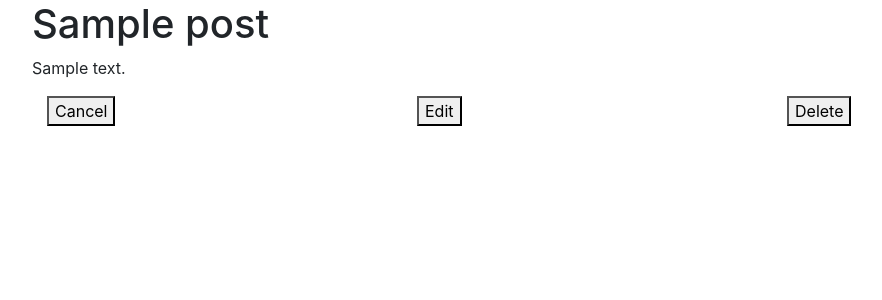
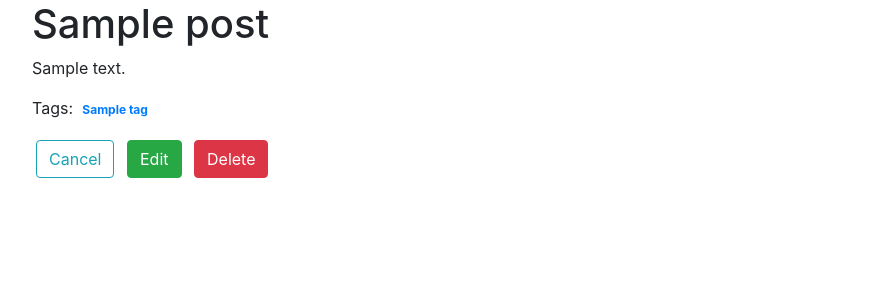
Before and after one commit to Tomomi-K1/sp-flask-blogy, a Flask app: page /posts/1 in a window 1280 px wide. Shown: the top 300 px of the page, without its empty margins (53-935 px from the left). Run offline with Flask 2, Linux system fonts and the light colour scheme; tables that the repository leaves empty hold one stand-in row (values such as "Sample post").

Commit message:
part3 assignment

```diff
--- a/app.py
+++ b/app.py
@@ -113,7 +113,9 @@ def add_new_post(user_id):
     tags = request.form.getlist('tags')
 
     new_post = Post(title=title, content=content, user_id=user_id )
-
+    for tag in tags:
+        tag_id = Tag.query.get(tag)
+        new_post.tags.append(tag_id)
     db.session.add(new_post)
     db.session.commit()
 
@@ -124,27 +126,42 @@ def show_post_details(post_id):
     """Show a post.Show buttons to edit and delete the post."""
 
     post =Post.query.get(post_id)
+    tags =post.tags
 
-    return render_template('post-detail.html', post=post)
+
+    return render_template('post-detail.html', post=post, tags=tags)
 
 @app.route('/posts/<int:post_id>/edit', methods=["GET"])
 def show_post_edit_form(post_id):
     """Show a form to edit an existing post"""
     post = Post.query.get(post_id)
-    return render_template('post-edit-form.html', post=post)
+    tags = Tag.query.all()
+    checked_tag = post.tags
+    return render_template('post-edit-form.html', post=post, tags=tags,checked_tag=checked_tag)
 
 @app.route('/posts/<int:post_id>/edit', methods=["POST"])
 def post_editted_post(post_id):
     """Handle form submission for updating an existing post"""
     title = request.form['title']
     content = request.form['content']
+    tags = request.form.getlist('tags')
 
     post = Post.query.get(post_id)
     post.title = title
     post.content = content
 
+    for tag in post.tags:
+        if tag.id not in tags:
+            tag=Tag.query.get(tag.id)
+            post.tags.remove(tag)
+
+    for tag in tags:
+        tag_id = Tag.query.get(tag)
+        post.tags.append(tag_id)
+
     db.session.add(post)
     db.session.commit()
+
 
     return redirect(url_for('show_post_details', post_id =post_id))
     # or you could write return redirect(f"/users/{post.user_id}')
--- a/static/style.css
+++ b/static/style.css
@@ -4,14 +4,14 @@ img{
     margin: 10px 50px;
 }
 
-.container{
+/* .container{
     width: 90%;
     display: flex;
     flex-direction: column;
     align-content: left;
     /* align-items: center; */
-    flex-wrap: wrap;
-}
+    /* flex-wrap: wrap; */
+/* } */
 
 .user-name{
     /* width: 100%; */
--- a/templates/post-detail.html
+++ b/templates/post-detail.html
@@ -8,14 +8,19 @@
         <h1>{{post.title}}</h1>
         <p>{{post.content}}</p>
 
+        <p>
+            <span>Tags:</span>
+            {% for tag in tags %}
+            <a href="/tags/{{ tag.id }}"><span class="badge bg-outline-primary">{{tag.name}}</span></a>
+            {% endfor %}
+        </p>
+
         <div class="container">
             <div class="row">
-                <a class='col' href="/users/{{post.user_id}}"><button>Cancel</button></a>
-                <form class ='col' action="/posts/{{post.id}}/edit" method="GET">
-                    <button type="submit">Edit</button>
-                </form>
-                <form class='col' action="/posts/{{post.id}}/delete" method="POST">
-                    <button type="submit">Delete</button>
+                <form>
+                    <button formaction="/users/{{post.user_id}}" class="btn btn-outline-info m-1" >Cancel</button>
+                    <button formaction="/posts/{{post.id}}/edit" formmethod="GET" class="btn btn-success m-1" type="submit">Edit</button>
+                    <button formaction="/posts/{{post.id}}/delete" formmethod="POST" class="btn btn-danger m-1" type="submit">Delete</button>
                 </form>
             </div>
         </div>
--- a/templates/post-form.html
+++ b/templates/post-form.html
@@ -15,7 +15,7 @@
         <textarea class="form-control" name="content" id="content" maxlength="1000" row="3"></textarea>
         {% for tag in tags%}
         <div class="form-check">
-            <input class="form-check-input" name="tags" type="checkbox" id="tags">
+            <input class="form-check-input" name="tags" type="checkbox" value="{{tag.id}}" id="tags">
             <label class="form-check-label" for="tags">{{tag.name}}</label>
         </div>
         {% endfor %}
```
Also changed, not shown: models.py (+5 -4 lines), templates/edit.html (+13 -6 lines), templates/post-edit-form.html (+14 -2 lines), templates/users-list.html (+4 -3 lines).
